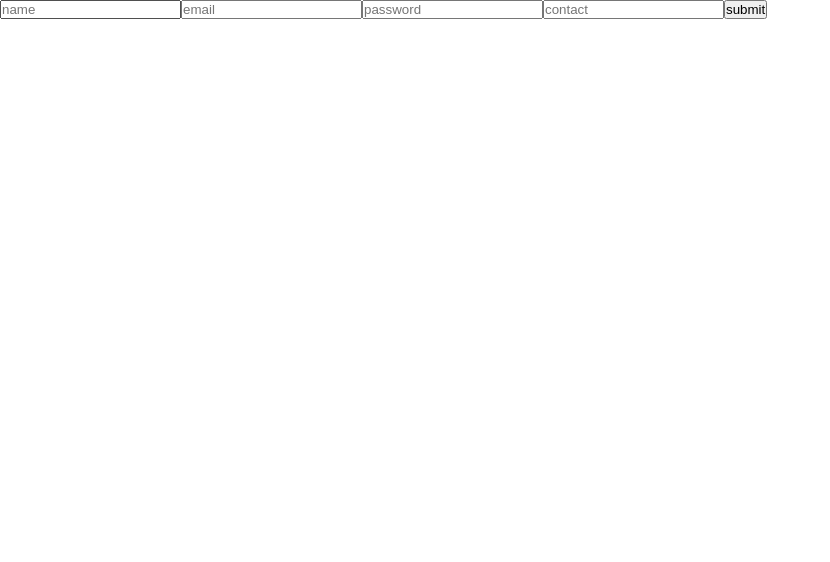
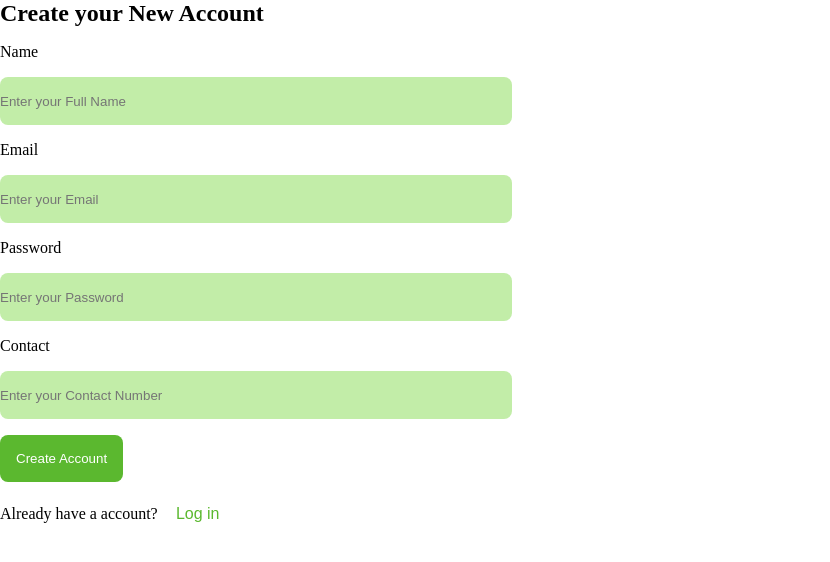
Before and after one commit to Vighnesh-45/medical-healthcare, a React (Vite) app: page /Signup in a window 1280 px wide. Shown: the top 562 px of the page, without its empty margins (0-830 px from the left). Built offline with nearby package versions, Linux system fonts and the light colour scheme.

Commit message:
signup css

```diff
--- a/src/Components/Auth/Combine.css
+++ b/src/Components/Auth/Combine.css
@@ -0,0 +1,43 @@
+/* SignUp CSS */
+.signup-main {
+  & .signup-container {
+    & .signup-form {
+      display: flex;
+      flex-direction: column;
+      justify-content: center;
+      gap: 1rem;
+      & input {
+        width: 40%;
+        height: 3rem;
+        background-color: #c2eda8;
+        border-radius: 0.5rem;
+        border: none;
+      }
+    }
+    & button {
+      background-color: #5bb82f;
+      color: white;
+      border: none;
+      padding: 1rem;
+      margin-top: 1rem;
+      border-radius: 0.5rem;
+      cursor: pointer;
+    }
+    .already-login {
+      display: flex;
+      gap: 1rem;
+      align-items: baseline;
+      height: 4rem;
+      & button {
+        border: none;
+        background: transparent;
+        color: #5bb82f;
+        padding: 0;
+        height: 2rem;
+        width: 3rem;
+        font-size: 1rem;
+        cursor: pointer;
+      }
+    }
+  }
+}
--- a/src/Components/Auth/Login.jsx
+++ b/src/Components/Auth/Login.jsx
@@ -15,7 +15,7 @@ const Login = () => {
                 headers: {
                     'Content-Type': 'application/json',
                 },
-                body: JSON.stringify({ Email:email, Pass:pass }),
+                body: JSON.stringify({ Email: email, Pass: pass }),
             });
 
             if (!response.ok) {
@@ -38,11 +38,13 @@ const Login = () => {
     return (
         <section className="login-main">
             <div className="login-container">
-                <input type="text" placeholder="Email" value={email}
-                    onChange={(e) => setEmail(e.target.value)} />
-                <input type="password" name="Pass" value={pass}
-                    onChange={(e) => setPass(e.target.value)} />
-                <button onClick={handleSubmit}>submit</button>
+                <div className="login-form">
+                    <input type="text" placeholder="Email" value={email}
+                        onChange={(e) => setEmail(e.target.value)} />
+                    <input type="password" name="Pass" value={pass}
+                        onChange={(e) => setPass(e.target.value)} />
+                </div>
+                <button onClick={handleSubmit}>Create Account</button>
             </div>
         </section>
     )
--- a/src/Components/Auth/Signup.jsx
+++ b/src/Components/Auth/Signup.jsx
@@ -1,4 +1,5 @@
 import './Combine.css'
+import { Link } from "react-router-dom"
 import { useState } from 'react';
 
 const Signup = () => {
@@ -45,11 +46,22 @@ const Signup = () => {
     return (
         <section className="signup-main">
             <div className="signup-container">
-                <input type="text" placeholder='name' name='Name' onChange={handelSignUpData} value={signUpData.Name} />
-                <input type="email" placeholder='email' name='Email'  onChange={handelSignUpData} value={signUpData.Email} />
-                <input type="password" placeholder='password' name='Pass' onChange={handelSignUpData} value={signUpData.Pass} />
-                <input type="tel" placeholder='contact' name='Contact' onChange={handelSignUpData} value={signUpData.Contact} />
-                <button onClick={storeSignUpData}>submit</button>
+                <div className="signup-form">
+                    <h2>Create your New Account</h2>
+                    <label htmlFor="">Name</label>
+                    <input type="text" placeholder='Enter your Full Name' name='Name' onChange={handelSignUpData} value={signUpData.Name} />
+                    <label htmlFor="">Email</label>
+                    <input type="email" placeholder='Enter your Email' name='Email' onChange={handelSignUpData} value={signUpData.Email} />
+                    <label htmlFor="">Password</label>
+                    <input type="password" placeholder='Enter your Password' name='Pass' onChange={handelSignUpData} value={signUpData.Pass} />
+                    <label htmlFor="">Contact</label>
+                    <input type="tel" placeholder='Enter your Contact Number' name='Contact' onChange={handelSignUpData} value={signUpData.Contact} />
+                </div>
+                <button onClick={storeSignUpData}>Create Account</button>
+                <div className="already-login">
+                    <p>Already have a account?</p>
+                    <Link to="/Login"><button>Log in</button></Link>
+                </div>
             </div>
         </section>
     )
```
